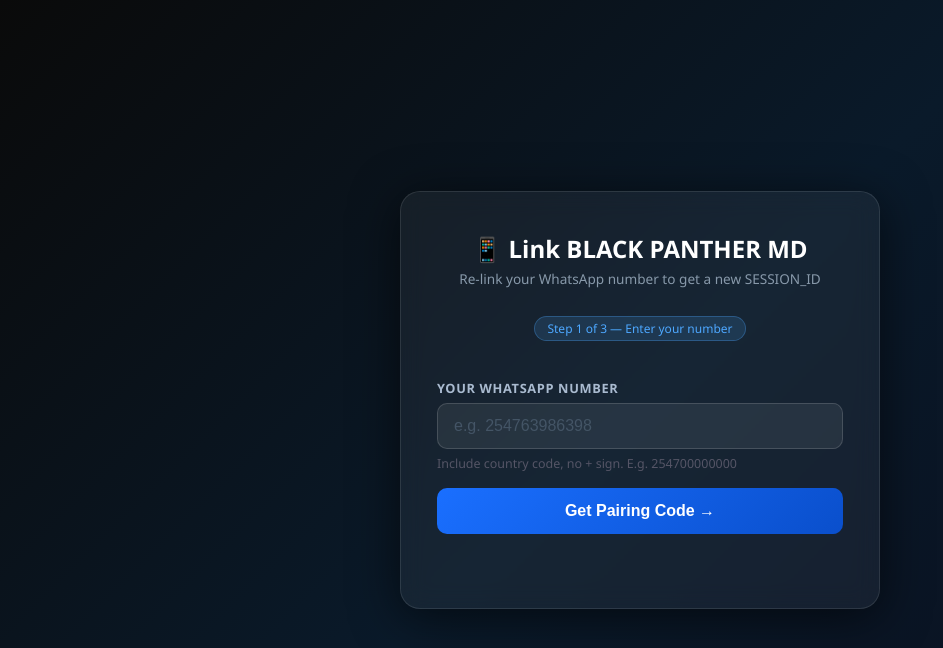
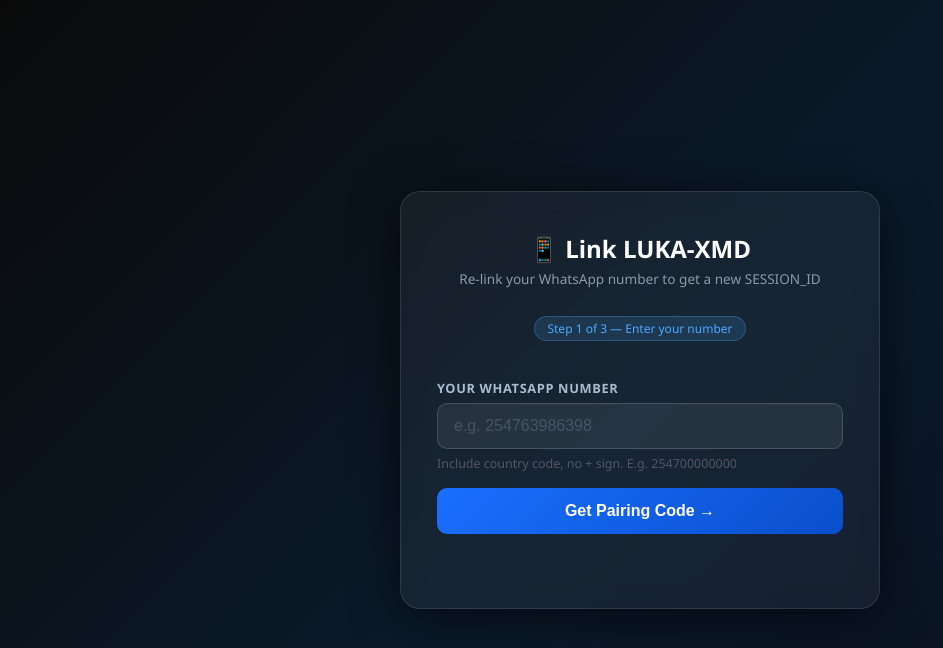
Before and after one commit to Lukabrand/LUKA-XMD, a website: page luka/pair.html in a window 1280 px wide. Shown: the whole page, without its empty margins (0-943 px from the left). Drawn offline with Linux system fonts and the light colour scheme.

Commit message:
Update title and heading from BLACK PANTHER MD to LUKA-XMD

```diff
--- a/luka/pair.html
+++ b/luka/pair.html
@@ -3,7 +3,7 @@
 <head>
     <meta charset="UTF-8">
     <meta name="viewport" content="width=device-width, initial-scale=1.0">
-    <title>BLACK PANTHER MD — Link Bot</title>
+    <title>LUKA-XMD — Link Bot</title>
     <style>
         *{margin:0;padding:0;box-sizing:border-box}
         body{min-height:100vh;background:linear-gradient(135deg,#0a0a0a 0%,#0a1a2a 50%,#0a0f1e 100%);font-family:'Segoe UI',system-ui,sans-serif;display:flex;align-items:center;justify-content:center;padding:20px}
@@ -43,7 +43,7 @@
 </head>
 <body>
 <div class="card">
-    <h1>📱 Link BLACK PANTHER MD</h1>
+    <h1>📱 Link LUKA-XMD</h1>
     <p class="sub">Re-link your WhatsApp number to get a new SESSION_ID</p>
 
     <!-- STEP 1: Enter phone -->
```
